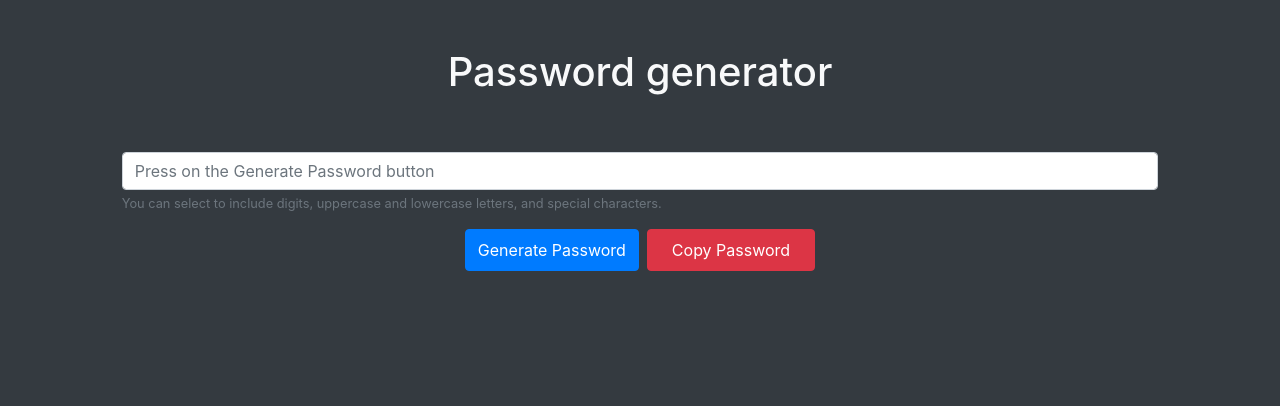
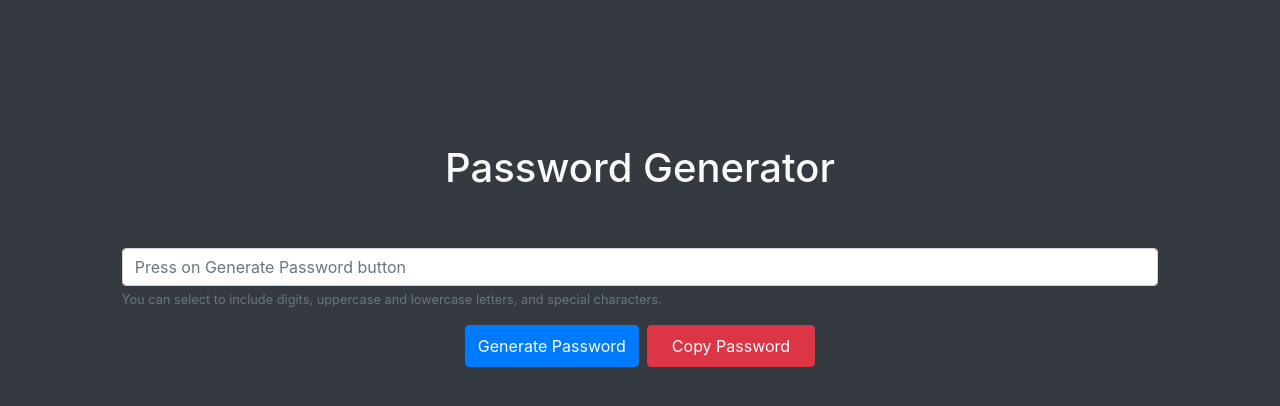
Before and after one commit to yours-kkuznets/Random-Password-Generator, a plain HTML site: page index.html in a window 1280 px wide. Drawn offline with nearby package versions, Linux system fonts and the light colour scheme.

Commit message:
Updated styles
Added styles to website elements

```diff
--- a/index.html
+++ b/index.html
@@ -10,17 +10,18 @@
 </head>
 <body class="bg-dark text-light">
     <div class="container-fluid">
+        <div class="py-5"></div>
         <div class="row py-5 d-flex justify-content-center">
             <div class="col">
                 <header>
-                    <h1 class="text-center">Password generator</h1>
+                    <h1 class="text-center">Password Generator</h1>
                 </header>
             </div>
         </div>
         <div class="row d-flex justify-content-center">
             <div class="col-10">
                 <input id="password" class="form-control" aria-describedby="Your generated password"
-                placeholder="Press on the Generate Password button">
+                placeholder="Press on Generate Password button">
             </div>
             <div class="col-10">
                 <small class="form-text text-muted">
```
